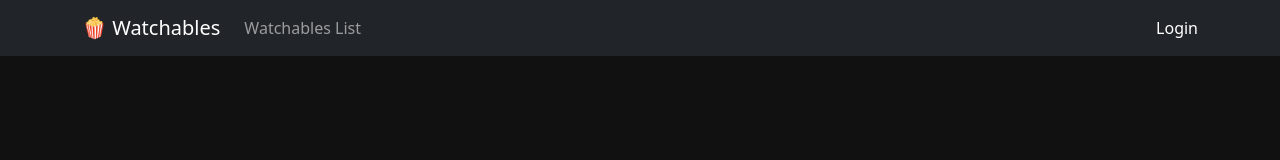
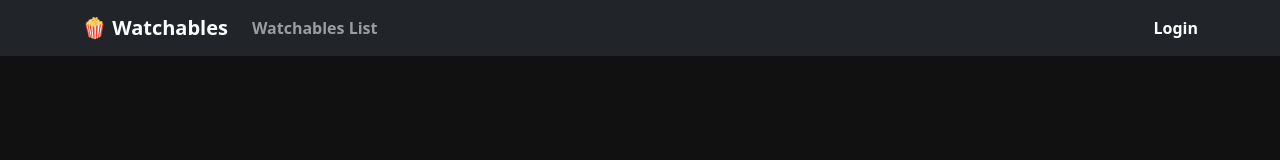
Before and after one commit to 8dot5/watchable-client, a React (Create React App) app: page / in a window 1280 px wide. Shown: the top 160 px of the page. Built offline with nearby package versions, Linux system fonts and the light colour scheme; no server answers.

Commit message:
NavBar.css: bold font weight

```diff
--- a/src/styles/NavBar.css
+++ b/src/styles/NavBar.css
@@ -1 +1,4 @@
-a { text-decoration: none; }
+a {
+    text-decoration: none;
+    font-weight: bold;
+}
```
